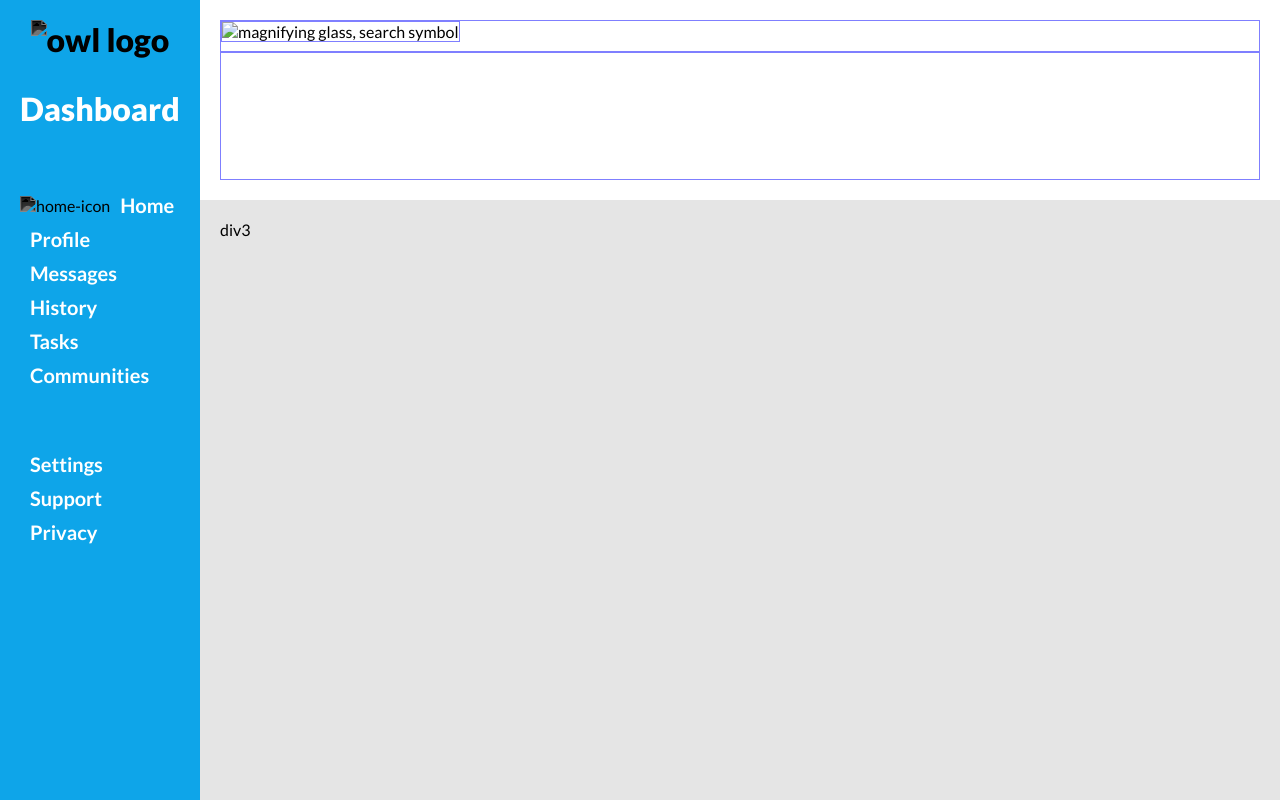
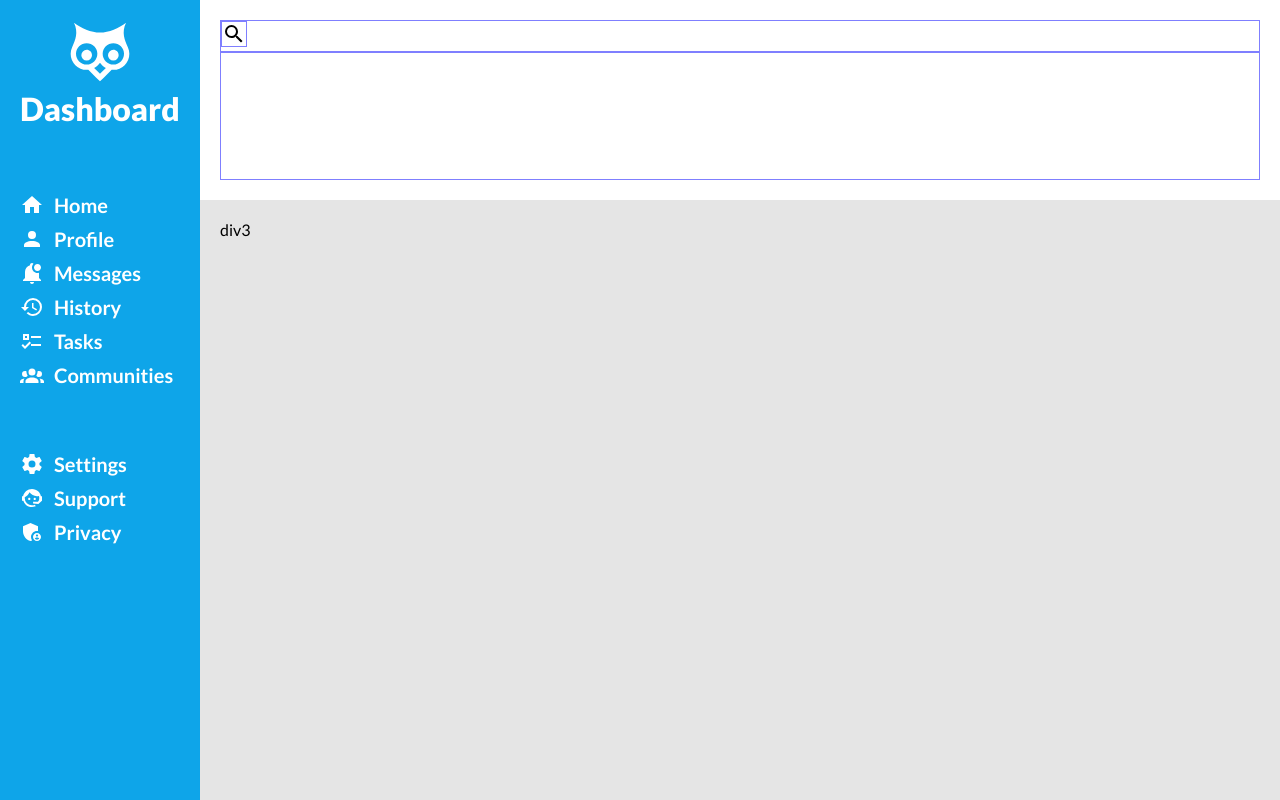
Before and after one commit to d-zhuye/admin-dashboard-project, a plain HTML site: page index.html in a window 1280 px wide. Drawn offline with Linux system fonts and the light colour scheme; the site is published under a folder, as on GitHub Pages, so addresses that start at the root find nothing.

Commit message:
fix: fix remaining img src location

```diff
--- a/index.html
+++ b/index.html
@@ -15,50 +15,50 @@
     <div id="main-container">
         <div id="dashboard">
             <div id="logo-title">
-                <img id="logo" src="../admin-dashboard-project/icons/owl.svg" alt="owl logo">
+                <img id="logo" src="icons/owl.svg" alt="owl logo">
                 <div>Dashboard</div>
             </div>
             <div id="navigation">
                 <div>
-                    <img class="icon" src="/icons/home.svg" alt="home-icon">
+                    <img class="icon" src="icons/home.svg" alt="home-icon">
                     <a href="">Home</a>
                 </div>
                 <div>
-                    <img class="icon" src="/icons/account.svg" alt="">
+                    <img class="icon" src="icons/account.svg" alt="">
                     <a href="">Profile</a>
                 </div>
                 <div>
-                    <img class="icon" src="/icons/bell-badge.svg" alt="">
+                    <img class="icon" src="icons/bell-badge.svg" alt="">
                     <a href="">Messages</a>
                 </div>
                 <div>
-                    <img class="icon" src="/icons/history.svg" alt="">
+                    <img class="icon" src="icons/history.svg" alt="">
                     <a href="">History</a>
                 </div>
                 <div>
-                    <img class="icon" src="/icons/format-list-checks.svg" alt="">
+                    <img class="icon" src="icons/format-list-checks.svg" alt="">
                     <a href="">Tasks</a>
                 </div>
                 <div>
-                    <img class="icon" src="/icons/account-group.svg" alt="">
+                    <img class="icon" src="icons/account-group.svg" alt="">
                     <a href="">Communities</a>
                 </div>
                 <div>
-                    <img class="icon" src="/icons/cog.svg" alt="">
+                    <img class="icon" src="icons/cog.svg" alt="">
                     <a href="">Settings</a>
                 </div>
                 <div>
-                    <img class="icon" src="/icons/face-agent.svg" alt="">
+                    <img class="icon" src="icons/face-agent.svg" alt="">
                     <a href="">Support</a>
                 </div>
                 <div>
-                    <img class="icon" src="/icons/shield-account-variant.svg" alt="">
+                    <img class="icon" src="icons/shield-account-variant.svg" alt="">
                     <a href="">Privacy</a>
                 </div>
             </div>
         </div>
         <div id="header">
-            <label for="searchbar"> <img class="icon" src="/icons/magnify.svg" alt="magnifying glass, search symbol"> </label>
+            <label for="searchbar"> <img class="icon" src="icons/magnify.svg" alt="magnifying glass, search symbol"> </label>
             <input type="search" id="searchbar" name="searchbar">
         </div>
         <div id="main-content">div3</div>
```
